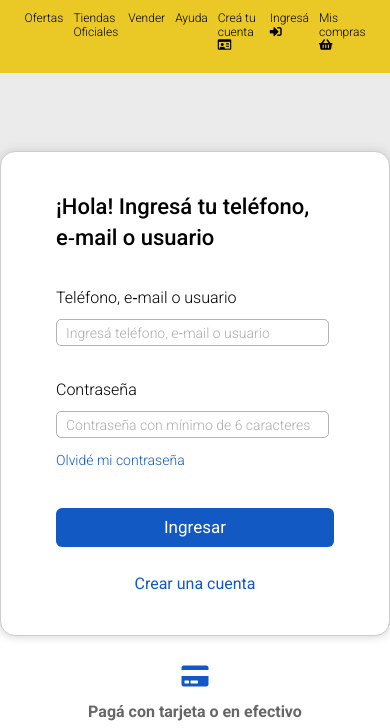
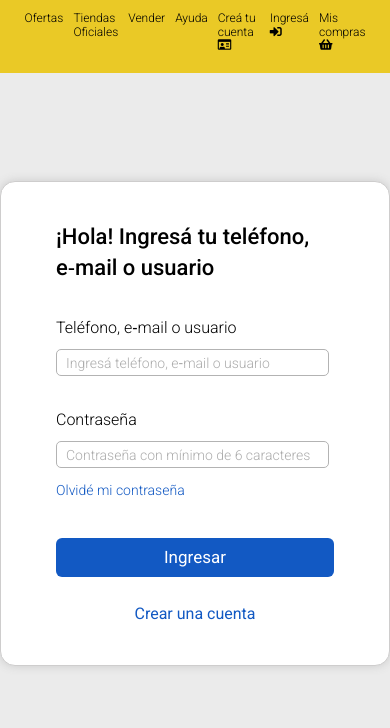
Before and after one commit to marinayu-0307/mercadoLiebre, a website: page views/login.html in a window 390 px wide. Shown: the part 64-792 px from the top of the page. Drawn offline with Linux system fonts and the light colour scheme; files whose address does not match are found by name.

Commit message:
margenes login

```diff
--- a/public/css/login.css
+++ b/public/css/login.css
@@ -107,7 +107,7 @@ textarea{
 /* ------------------------------------ Media Query ------------------------------------*/
 
 
-@media(max-width: 361px){
+@media(max-width: 380px){
 
     body{
         background-color: white;
@@ -116,7 +116,7 @@ textarea{
     .login-main{
         text-align: center;
         font-size: 14px;
-        margin: 0px;
+        padding-top: 20px;
         margin-bottom: 150px;
     }
 
@@ -146,3 +146,15 @@ textarea{
         border-top: solid 1px rgb(230, 230, 230);
     }
 }
+
+@media(max-width: 761px){
+    .login-registro{
+        margin-top: 0;
+        margin-bottom: 50px;
+    }
+
+    .login-main{
+        padding: 30px 0px;
+    }
+
+}
```
